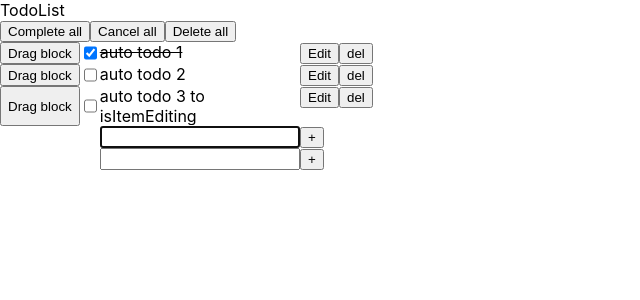
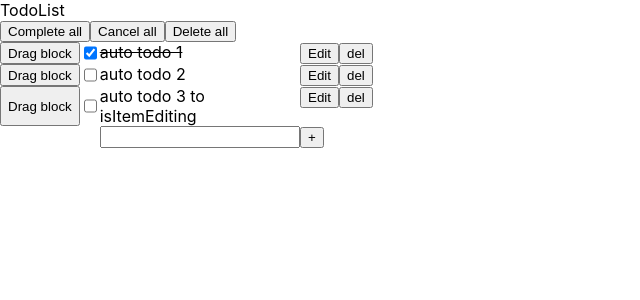
Before and after one commit to hsiao93524/todolist-react, a React (Create React App) app in the folder app/: page / in a window 1280 px wide. Shown: the top 300 px of the page, without its empty margins (0-640 px from the left). Built offline with nearby package versions, Linux system fonts and the light colour scheme.

Commit message:
remove addItemNew; move endEdit to App

```diff
--- a/app/src/components/App/App.js
+++ b/app/src/components/App/App.js
@@ -91,8 +91,20 @@ function App() {
         });
     }
 
-    // Todo: To delete
-    const addItemNew = (title) => {
+
+    const endEdit = (id) => {
+        setTodos(prev => {
+            const newTodos = prev.map((item) => {
+                const newItem = {...item}
+                if (newItem.id === id){
+                    newItem.isItemEditing = false;
+                    // isEditing = false;
+                }
+                return newItem
+            })
+
+            return newTodos
+        });
     }
 
     // close all edit
@@ -125,7 +137,6 @@ function App() {
     }
 
     const doAddComplete = (addingItem) => {
-        console.log("addItemNew called")
         console.log(idxCnt.current);
         // setIdxCnt(idxCnt + 1);
         idxCnt.current = idxCnt.current + 1;
@@ -157,7 +168,7 @@ function App() {
                             <TodoItem
                                 key={todo.id}
                                 itemTitle={todo.itemTitle}
-                                checked={todo.checked}
+                                isChecked={todo.checked}
                                 isEditing={todo.isItemEditing}
                                 setTodos={setTodos}
                                 id={todo.id}
@@ -166,29 +177,14 @@ function App() {
                                 doDelete={doDelete}
                                 doToggleCheck={doToggleCheck}
                                 doEditComplete={doEditComplete}
+                                parentEndEdit={endEdit}
                             />
                         )
                     )
                 }
 
-                <TodoItem
-                    key={"setAdding"}
-                    itemTitle=""
-                    checked={false}
-                    isEditing={true}
-                    setTodos={()=>{}}
-                    id={"setAdding"}
-                    isaddingLine={true}
-                    addItemNew={addItemNew}
-                    doEdit={doEdit}
-                    doDelete={doDelete}
-                    doToggleCheck={doToggleCheck}
-                    doEditComplete={doEditComplete}
-                    />
-
                 <TodoItemAdder
                     setTodos={setTodos}
-                    addItemNew={addItemNew}
                     doAddComplete={doAddComplete}
                     />
             </div>
--- a/app/src/components/TodoItem.js
+++ b/app/src/components/TodoItem.js
@@ -2,7 +2,6 @@ import React, { useState, useRef, useEffect } from "react";
 
 
 function TodoItem(props) {
-    const itemStyle = { textDecoration: props.checked ? 'line-through' : 'none' };
 
     /**
      * blk-0x00 init: global to local
@@ -10,6 +9,10 @@ function TodoItem(props) {
     const [title, setTitle] = useState(props.itemTitle);
 
     const {isEditing} = props;
+
+    const {isChecked} = props;
+    const {parentEndEdit} = props;
+    const itemStyle = { textDecoration: isChecked ? 'line-through' : 'none' };
     // blk-0x00 end
 
     /**
@@ -33,21 +36,8 @@ function TodoItem(props) {
     }
 
     const endEdit = () => {
-        props.setTodos(prev => {
-            const newTodos = prev.map((item) => {
-                const newItem = {...item}
-                if (newItem.id === props.id){
-                    newItem.isItemEditing = false;
-                    // isEditing = false;
+        parentEndEdit(props.id);
     }
-                return newItem
-            })
-
-            return newTodos
-        });
-    }
-
-    const [checked, setChecked] = React.useState(false);
 
     const onEdit = () => {
         /**
@@ -93,17 +83,6 @@ function TodoItem(props) {
      */
 
     const renderBtns = () => {
-        if (Boolean(props.isaddingLine)) {
-            console.log("rander + btn")
-            return <button onClick={() => {
-                if(title){
-                    props.addItemNew(title)
-                }else{
-                    console.log("Input is empty")
-                }
-            }}>+</button>;
-        }
-        else{
         return (Boolean(isEditing) ? (
             <>
                 <button onClick={onEditComplete}>o</button>
@@ -115,7 +94,6 @@ function TodoItem(props) {
                 <button onClick={onDelete}>del</button>
             </>
         ))
-        }
     };
 
     // blk-0x04 end
@@ -125,7 +103,7 @@ function TodoItem(props) {
             <button style={Boolean(isEditing) ? { visibility: "hidden" } : {}}>Drag block</button>
             <input style={Boolean(isEditing) ? { visibility: "hidden" } : {}}
                 onChange={toggleCheck}
-                checked={props.checked}
+                checked={isChecked}
                 type="checkbox">
             </input>
             {
--- a/app/src/components/TodoItemAdder.js
+++ b/app/src/components/TodoItemAdder.js
@@ -45,7 +45,7 @@ function TodoItemAdder(props) {
         console.log("TodoItemAdder: rander + btn")
         return <button onClick={() => {
             if(title){
-                props.addItemNew(title)
+                props.doAddComplete(title)
             }else{
                 console.log("Input is empty")
             }
```
Lines whose indentation alone changed are shown as unchanged.
